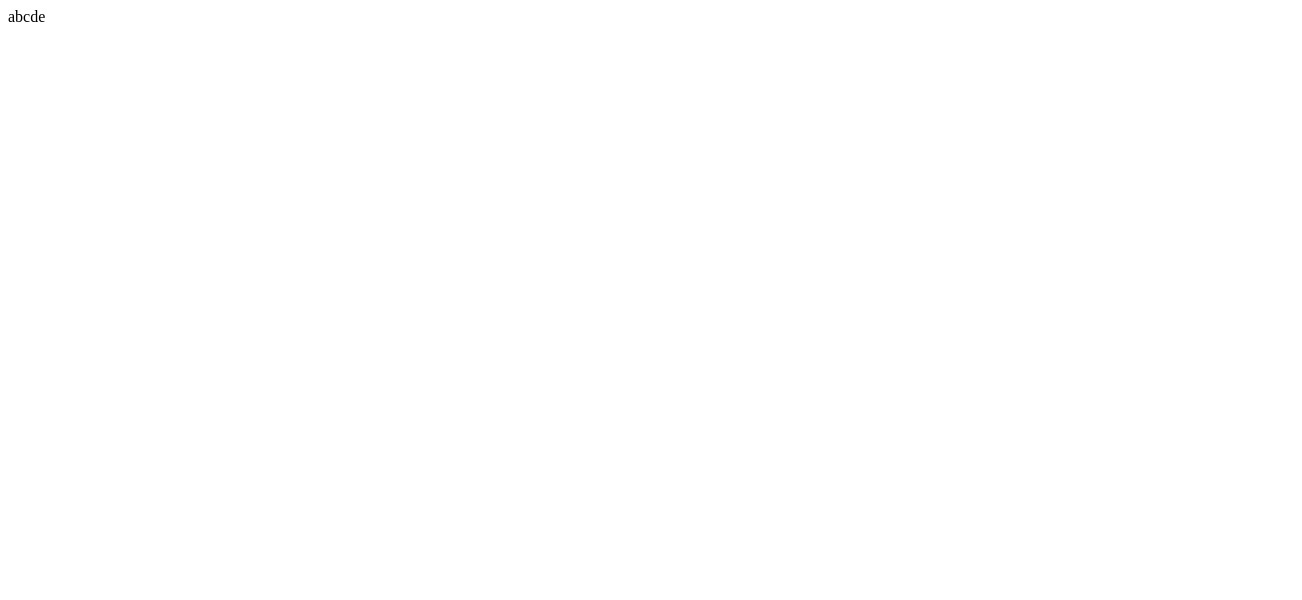
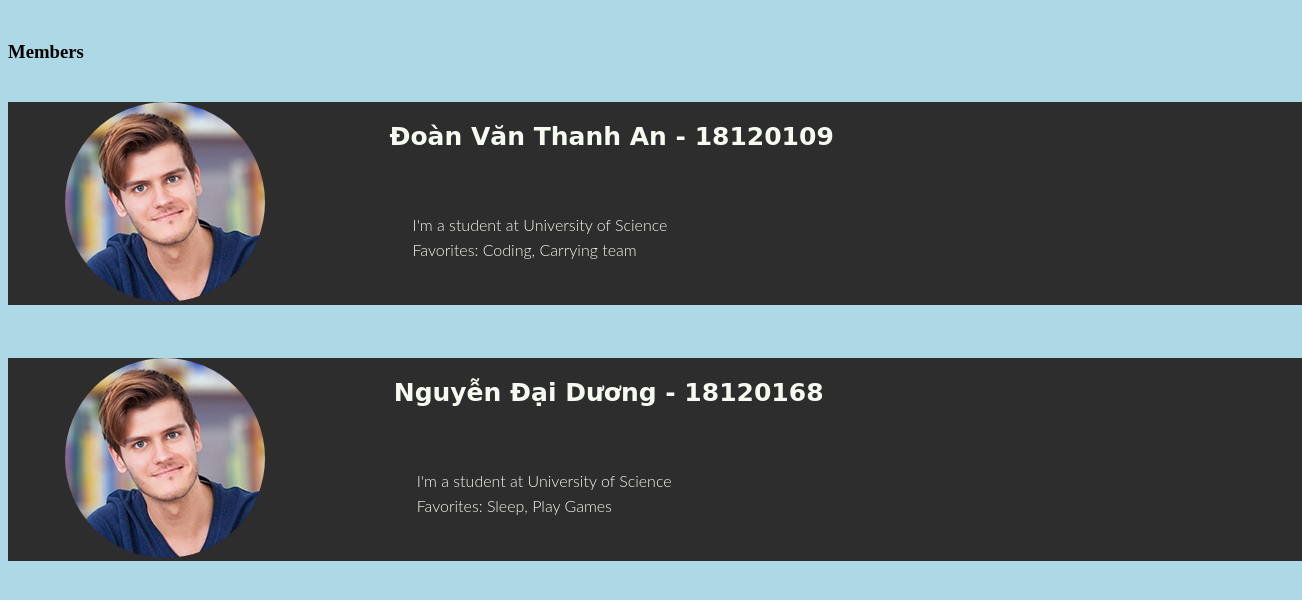
Before and after one commit to andvt00/WebServerSocketPython, a plain HTML site: page info.html in a window 1280 px wide. Shown: the whole page, 1302 px wide, since content can reach past the window. Drawn offline with Linux system fonts and the light colour scheme.

Commit message:
Add info.html

```diff
--- a/info.html
+++ b/info.html
@@ -1 +1,202 @@
-abcde
+<!DOCTYPE html>
+<html class="" lang="en" style="">
+<head lang="en">
+    <meta charset="utf-8"/>
+    <title>Members Information</title>
+<style>
+.abcdef {
+    display: block;
+    text-align: center;
+    width: 100%;
+    font-family: "Lato", sans-serif;
+    border: none;
+    padding: 0 0 0 30px;
+    background-color: #2d2d2d;
+    color: #f6faf1;
+    margin-top: -1px;
+}
+.container {
+    margin-right: auto;
+    margin-left: auto;
+    padding-left: 15px;
+    padding-right: 15px;
+    max-width: 100%;
+    border-radius: 6px;
+}
+@media (min-width: 768px) {
+    .container {
+        width: 750px;
+    }
+}
+@media (min-width: 992px) {
+    .container {
+        width: 970px;
+    }
+}
+@media (min-width: 1200px) {
+    .container {
+        width: 1210px;
+    }
+}
+.container:before,
+.container:after,
+.container-fluid:before,
+.container-fluid:after {
+    content: " ";
+    display: table;
+}
+.container:after,
+.container-fluid:after {
+    clear: both;
+}
+.container .jumbotron,
+.container-fluid .jumbotron {
+    border-radius: 6px;
+}
+.jumbotron .container {
+    max-width: 100%;
+}
+@media screen and (min-width: 768px) {
+    .jumbotron {
+        padding: 48px 0;
+    }
+    .container .jumbotron,
+    .container-fluid .jumbotron {
+        padding-left: 60px;
+        padding-right: 60px;
+    }
+    .jumbotron h1,
+    .jumbotron .h1 {
+        font-size: 63px;
+    }
+}
+.Members{
+    text-align: left;
+}
+body {
+    background-color: lightblue;
+}
+.displayTableVertical {
+    display: block;
+    display: table;
+    width: 100%;
+    height: 100%;
+    vertical-align: middle;
+}
+.displayTableCell{
+    vertical-align: middle;
+    display: block;
+    vertical-align: bottom;
+    ertical-align: right;
+    width: 100px;
+    padding-right: 10px;
+}
+.displayTableCell-right {
+    text-align: left;
+    width: auto;
+    vertical-align: top;
+    display: table-cell;
+    padding-left: 130px;
+}
+.image {
+    -webkit-border-radius: 50%;
+    -moz-border-radius: 50%;
+    border-radius: 50%;
+    overflow: hidden;
+    display: inline-block;
+    height: 200px;
+    width: 200px;
+}
+.general {
+    font-size: 25px;
+    margin-bottom: 20px;
+    font-family: 'Lobster', cursive;
+    padding-top: 20px;
+}
+.name {
+    padding-top: 50px;
+    font-size: 25px;
+    font-weight: 700;
+    margin-bottom: 20px;
+}
+/*.role {
+    font-style: italic;
+    font-weight: 600;
+}*/
+.description {
+    padding: 10px 22px 25px 22px;
+    line-height: 25px;
+    font-family: "Lato", sans-serif;
+    padding: 25px 23px;
+}
+.ct-fw-300 {
+    font-weight: 300;
+}
+</style>
+</head>
+<body class="">
+    <section class = "Members">
+        <div class="">
+        <h3><br>Members<br><br></h3>
+    </section>
+
+    <section class="">
+        <div class="abcdef">
+            <div class="container">
+                <div class="displayTableVertical">
+                    <div class="displayTableCell">
+                        <div class="image">
+                            <img src="avatar.jpg" alt="person">
+                        </div>
+                    </div>
+                    <div class="displayTableCell-right">
+                        <div class="general">
+                                <span class="name">
+                                    Đoàn Văn Thanh An - 18120109
+                                </span>
+                                <!-- <span class="role">
+                                    Student
+                                </span> -->
+                        </div>
+                        <div class="description">
+                            <p class="ct-fw-300">
+                                I'm a student at University of Science<br>
+                                Favorites: Coding, Carrying team
+                            </p>
+                        </div>
+                    </div>
+                </div>
+            </div>
+        </div>
+    </section>
+    <br><br><br>
+    <section class="">
+        <div class="abcdef">
+            <div class="container">
+                <div class="displayTableVertical">
+                    <div class="displayTableCell">
+                        <div class="image">
+                            <img src="avatar2.jpg" alt="person">
+                        </div>
+                    </div>
+                    <div class="displayTableCell-right">
+                        <div class="general">
+                                <span class="name">
+                                    Nguyễn Đại Dương - 18120168
+                                </span>
+                                <!-- <span class="role">
+                                    Student
+                                </span> -->
+                        </div>
+                        <div class="description">
+                            <p class="ct-fw-300">
+                                I'm a student at University of Science<br>
+                                Favorites: Sleep, Play Games
+                            </p>
+                        </div>
+                    </div>
+                </div>
+            </div>
+        </div>
+    </section>
+<!-- end switcher -->
```
Also changed, not shown: avatar.jpg (added), avatar2.jpg (added).
